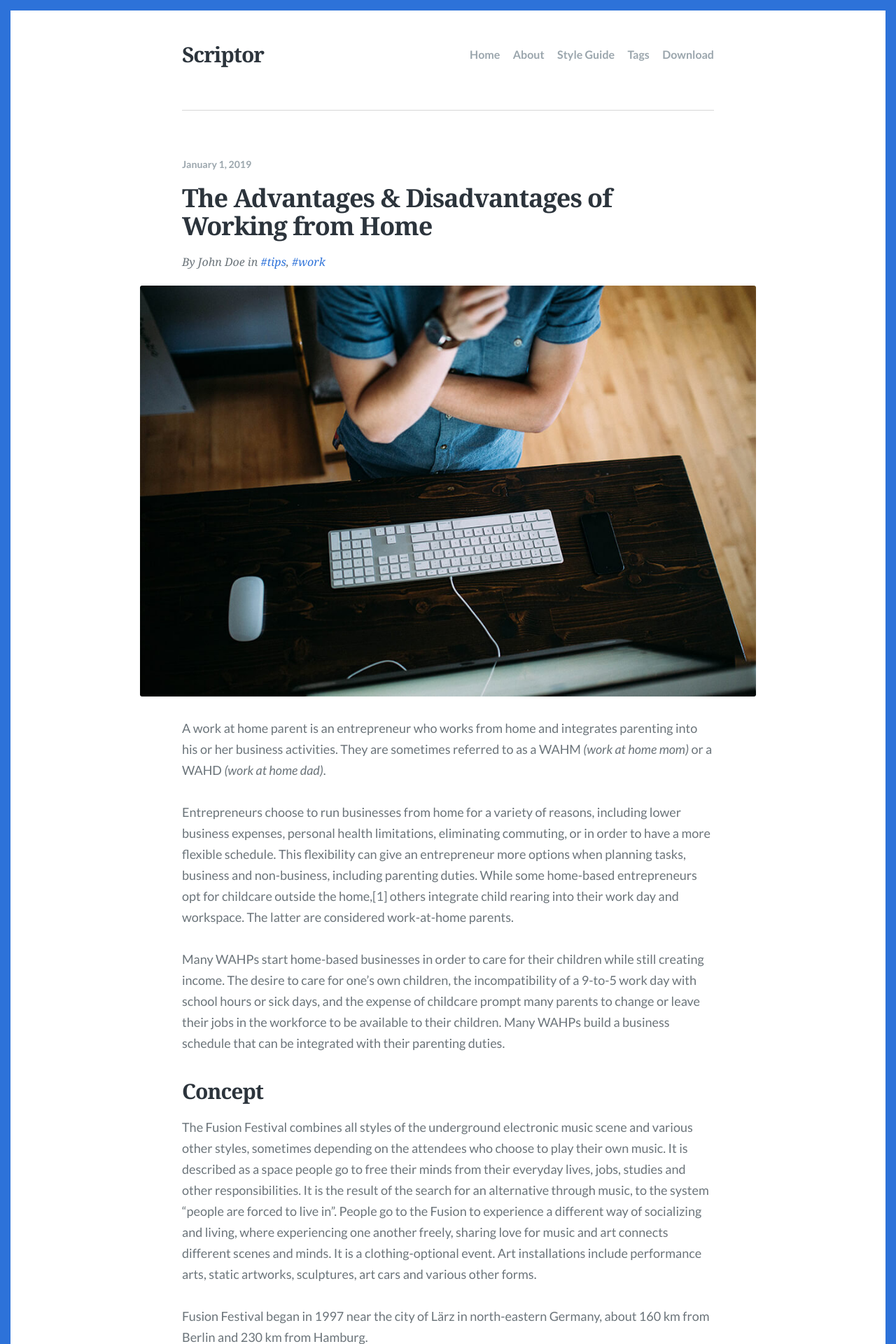
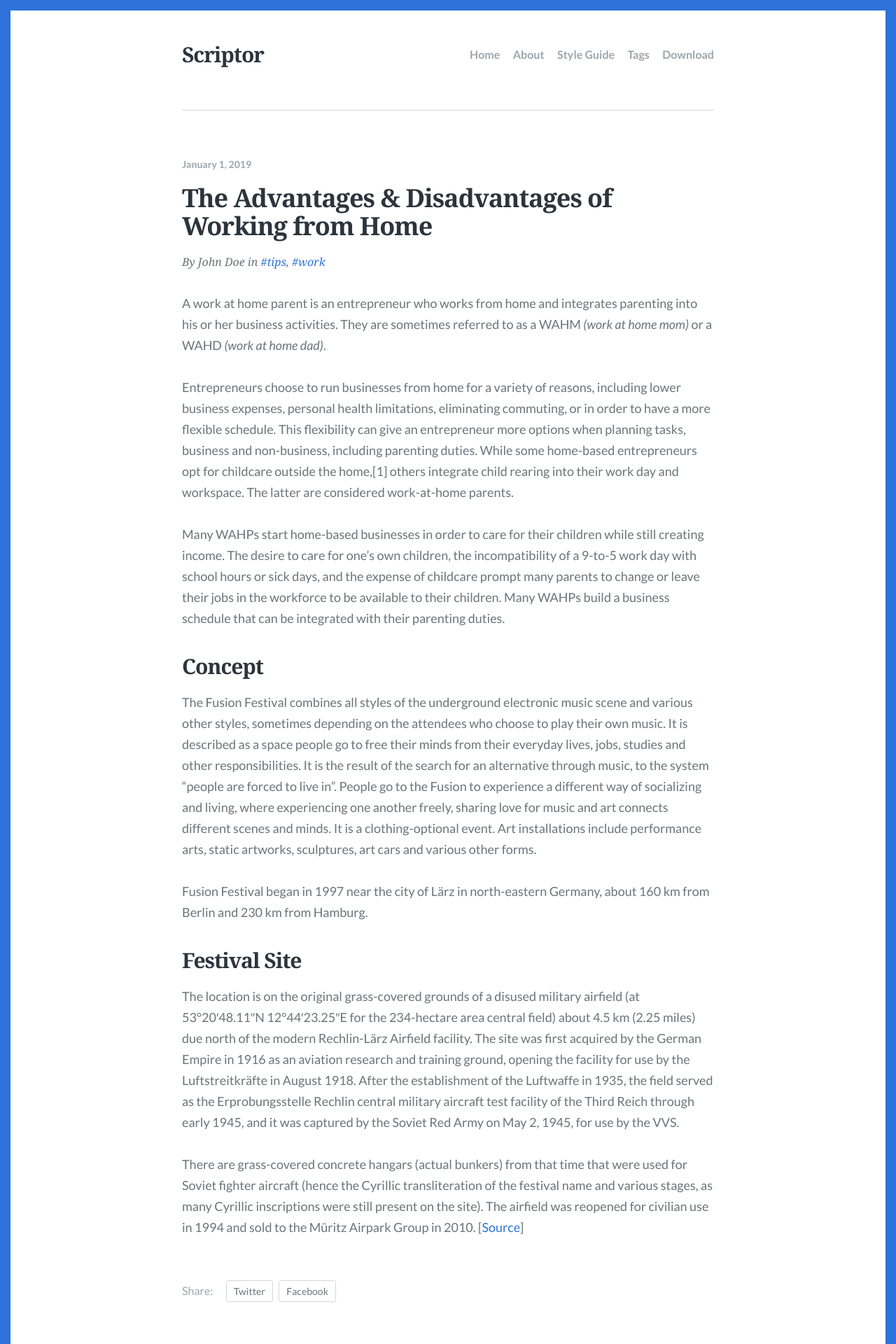
Before and after one commit to Heluge/Heluge.github.io, a Jekyll site: the page built from _posts/2019-01-01-the-advantages-and-disadvantages-of-working-from-home.md, in a window 1280 px wide. Shown: the top 1920 px of the page at 70% size. Built offline with Jekyll 4.4.1, drawn with Linux system fonts in a browser that asks for light colours; some web fonts are replaced; comment, search, counter and statistics services are not loaded.

Commit message:
removed image in article

```diff
--- a/_posts/2019-01-01-the-advantages-and-disadvantages-of-working-from-home.md
+++ b/_posts/2019-01-01-the-advantages-and-disadvantages-of-working-from-home.md
@@ -3,7 +3,7 @@ layout: post
 title: "The Advantages & Disadvantages of Working from Home"
 description: "A work at home parent is an entrepreneur who works from home and integrates parenting into his or her business activities."
 date: 2019-01-01
-feature_image: images/desk.jpg
+<!--feature_image: images/desk.jpg-->
 tags: [tips, work]
 ---
 
```
Also changed, not shown: README.md (deleted).
